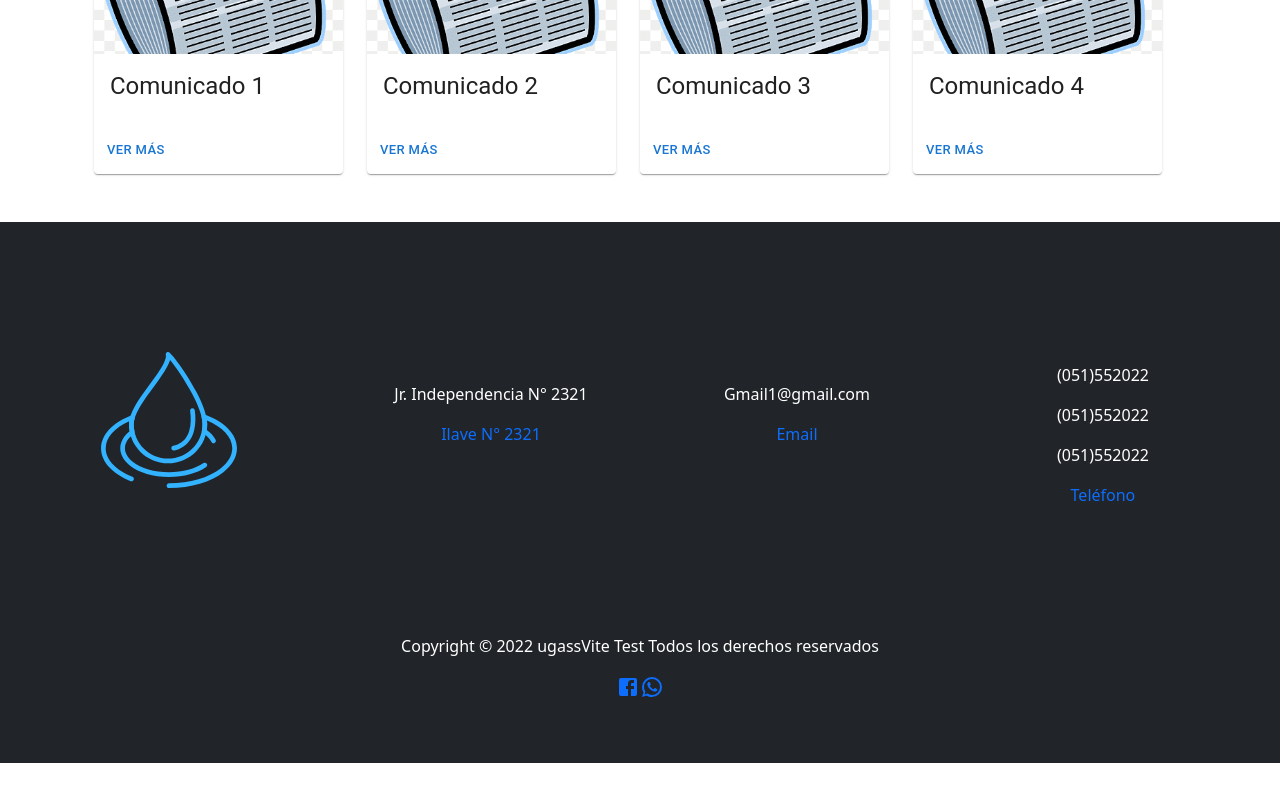
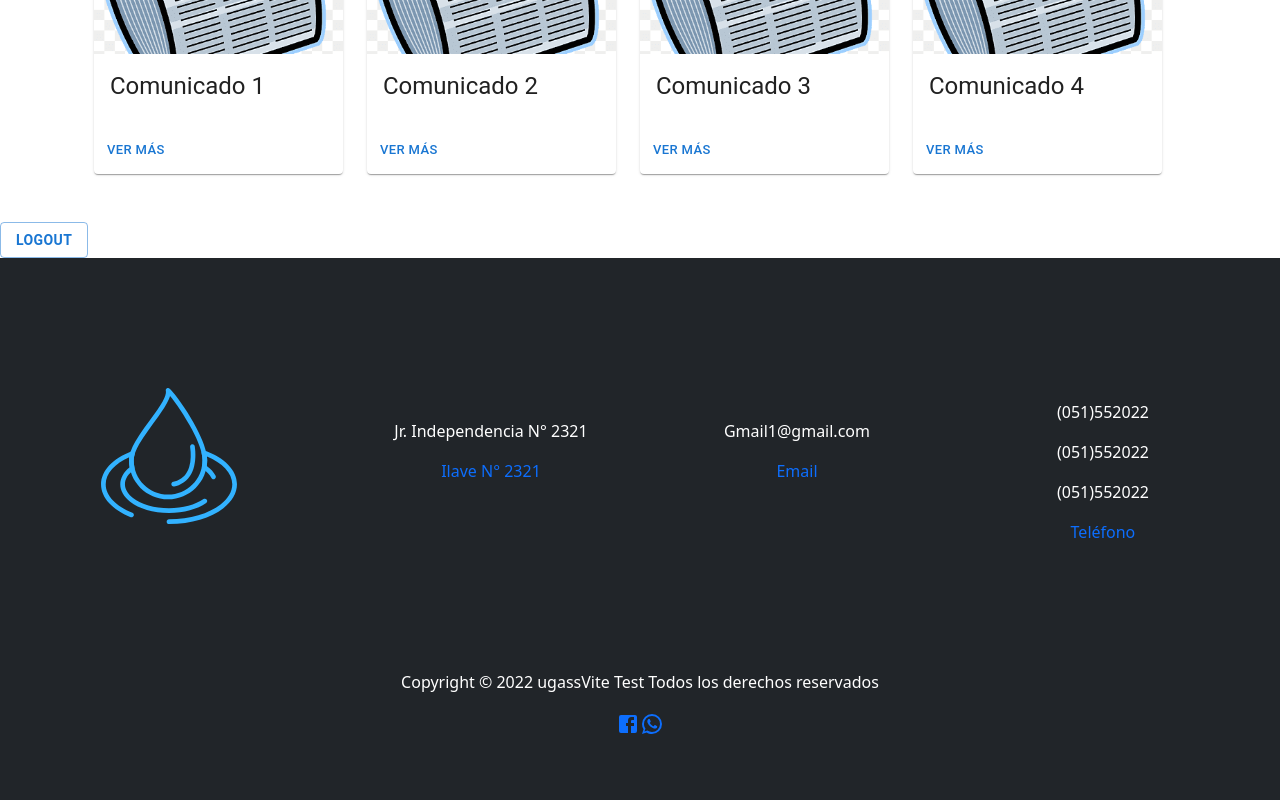
Before and after one commit to MrGansoStr/reactviteugass, a React (Vite) app: page / in a window 1280 px wide. Shown: the part 1131-1931 px from the top of the page. Before the commit the page ends 1894 px from the top, so only its background shows below. Built offline with nearby package versions, Linux system fonts and the light colour scheme.

Commit message:
auxiliar button logout

```diff
--- a/src/App.jsx
+++ b/src/App.jsx
@@ -29,7 +29,7 @@ const App = () => {
                 <Route path={`${PrivateRoutes.PRIVATE}/*`} element={<PrivatePages />} />
               </Route>
             </RoutesNotFound>
-            {/*<Logout />*/}
+            {<Logout />}
             <Footer />
           </BrowserRouter>
         </Provider>
```
